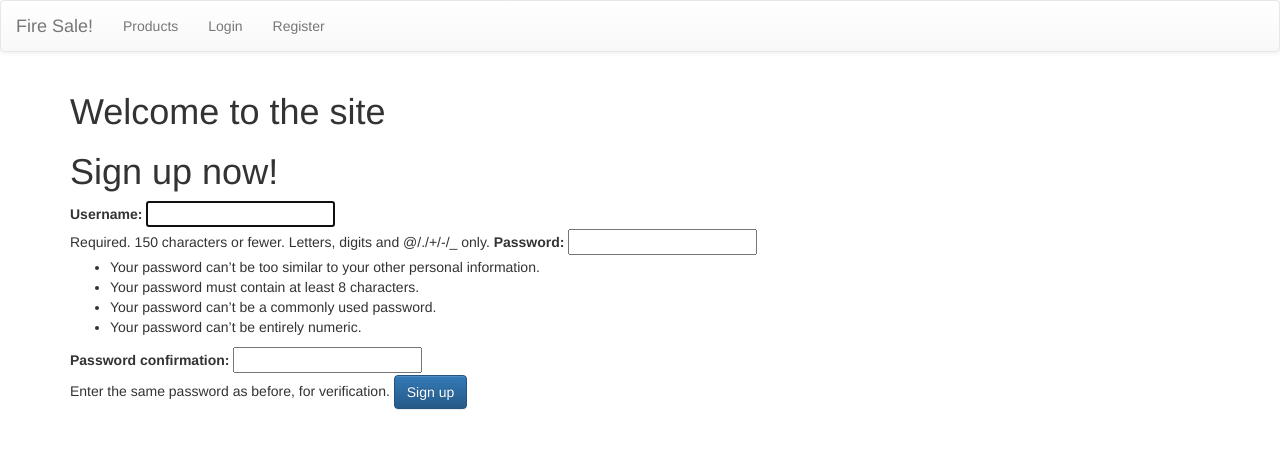
After one commit to peturoh/vln2, a Django app: page /user/register in a window 1280 px wide. The commit adds this page. Shown: the top 449 px of the page. Run offline with Django 4.2, Linux system fonts and the light colour scheme.

Commit message:
Login og register functionality, vantar database til að storea users

```diff
--- a/Fire_Sale/Fire_Sale/settings.py
+++ b/Fire_Sale/Fire_Sale/settings.py
@@ -37,7 +37,8 @@ INSTALLED_APPS = [
     'django.contrib.sessions',
     'django.contrib.messages',
     'django.contrib.staticfiles',
-    'products.apps.ProductsConfig'
+    'products.apps.ProductsConfig',
+    'user.apps.UserConfig'
 ]
 
 MIDDLEWARE = [
--- a/Fire_Sale/Fire_Sale/urls.py
+++ b/Fire_Sale/Fire_Sale/urls.py
@@ -19,5 +19,6 @@ from django.urls import path, include
 urlpatterns = [
     path('', include('products.urls')),
     path('admin/', admin.site.urls),
-    path('products/', include('products.urls'))
+    path('products/', include('products.urls')),
+    path('user/', include('user.urls'))
 ]
--- a/Fire_Sale/templates/navigation.html
+++ b/Fire_Sale/templates/navigation.html
@@ -15,7 +15,14 @@
     <div class="collapse navbar-collapse" id="bs-example-navbar-collapse-1">
       <ul class="nav navbar-nav">
         <li><a href="{% url 'product-index' %}">Products<span class="sr-only">(current)</span></a></li>
+            {% if user.is_authenticated %}
+                <li><a href="{% url 'logout' %}">Logout</a></li>
+            {% else %}
+                <li><a href="{% url 'login' %}">Login</a></li>
+                <li><a href="{% url 'register' %}">Register</a></li>
+            {% endif %}
       </ul>
+
     </div><!-- /.navbar-collapse -->
   </div><!-- /.container-fluid -->
 </nav>
--- /dev/null
+++ b/Fire_Sale/templates/user/register.html
@@ -0,0 +1,9 @@
+{% extends "base.html" %}
+{% block content %}
+    <h1>Sign up now!</h1>
+    <form class="form form-horizontal" method="post">
+        {% csrf_token %}
+        {{ form }}
+        <input type="submit" class="btn btn-primary" value="Sign up" />
+    </form>
+{% endblock %}
--- /dev/null
+++ b/Fire_Sale/user/admin.py
@@ -0,0 +1,3 @@
+from django.contrib import admin
+
+# Register your models here.
--- /dev/null
+++ b/Fire_Sale/user/apps.py
@@ -0,0 +1,6 @@
+from django.apps import AppConfig
+
+
+class UserConfig(AppConfig):
+    default_auto_field = 'django.db.models.BigAutoField'
+    name = 'user'
--- /dev/null
+++ b/Fire_Sale/user/models.py
@@ -0,0 +1,3 @@
+from django.db import models
+
+# Create your models here.
--- /dev/null
+++ b/Fire_Sale/user/tests.py
@@ -0,0 +1,3 @@
+from django.test import TestCase
+
+# Create your tests here.
--- /dev/null
+++ b/Fire_Sale/user/urls.py
@@ -0,0 +1,10 @@
+from django.urls import path
+from django.contrib.auth.views import LoginView, LogoutView
+from . import views
+
+urlpatterns = [
+    path('register', views.register, name='register'),
+    path('login', LoginView.as_view(template_name='user/login.html'), name='login'),
+    path('logout', LogoutView.as_view(next_page='login'), name='logout')
+
+]
--- /dev/null
+++ b/Fire_Sale/user/views.py
@@ -0,0 +1,13 @@
+from django.shortcuts import render, redirect
+from django.contrib.auth.forms import UserCreationForm
+
+# Create your views here.
+def register(request):
+    if request.method == 'POST':
+        form = UserCreationForm(data=request.POST)
+        if form.is_valid():
+            form.save()
+            return redirect('login')
+    return render(request, 'user/register.html', {
+        'form': UserCreationForm()
+    })
```
Also changed, not shown: Fire_Sale/products/views.py (+6 -1 lines), Fire_Sale/templates/products/index.html (+9 -0 lines), Fire_Sale/templates/user/login.html (added, +10 -0 lines), Fire_Sale/user/__init__.py (added), Fire_Sale/user/migrations/__init__.py (added).
